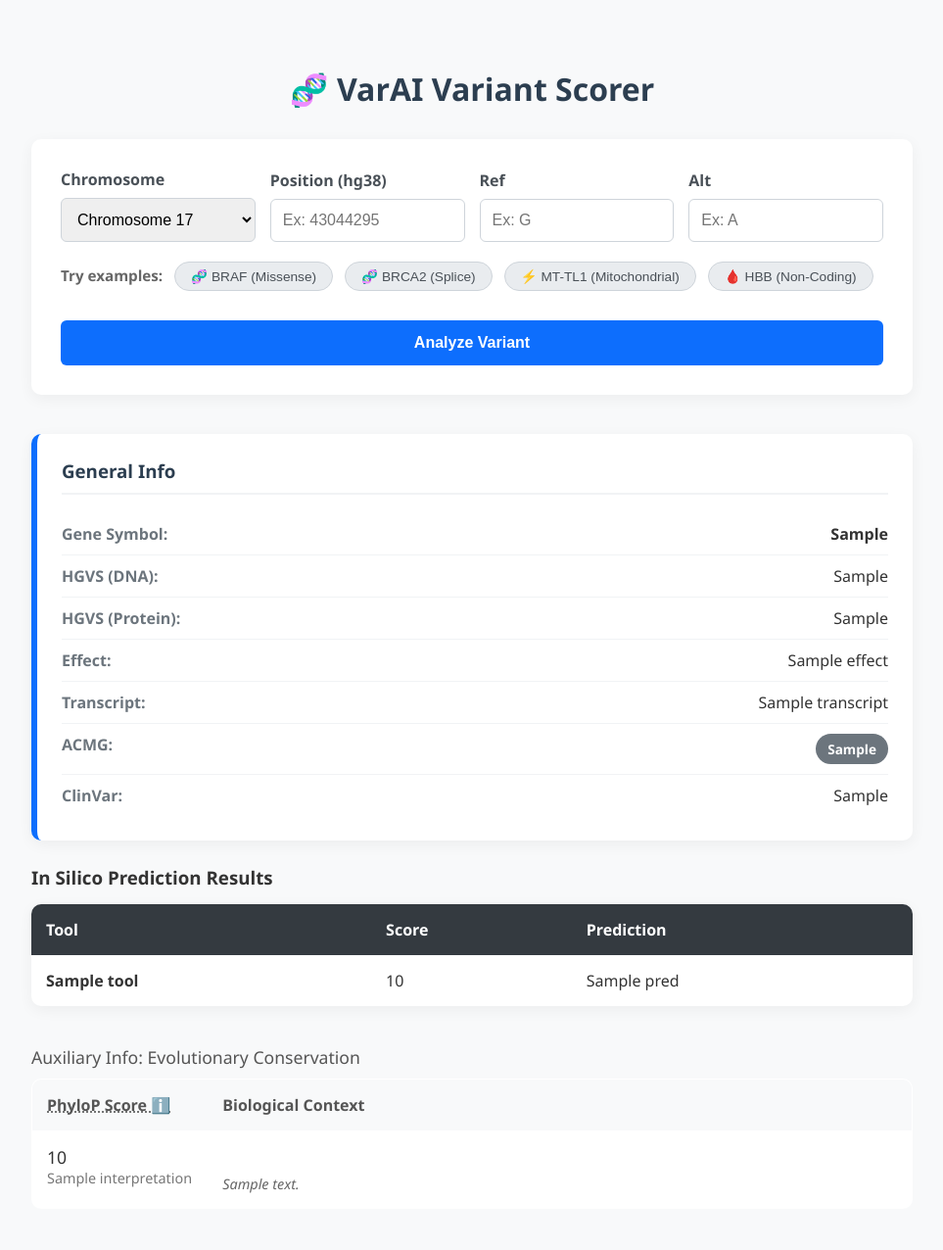
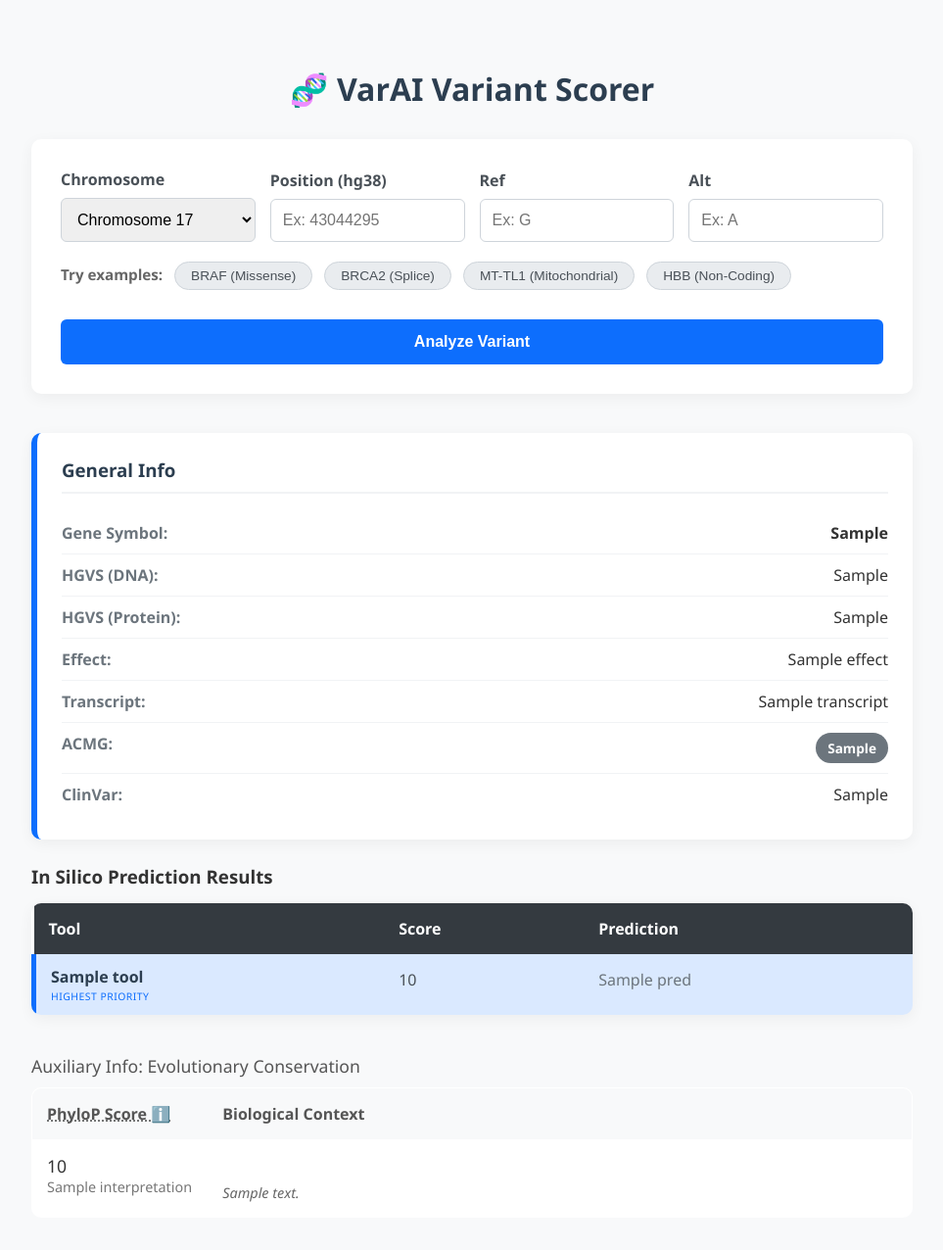
Before and after one commit to safiderum/thesis_project, a Django app: template variants/templates/variants/home.html in a window 1280 px wide. Shown: the top 1276 px of the page at 98% size, without its empty margins (158-1121 px from the left). Before the commit the page ends 1218 px from the top, so only its background shows below. Run offline with Django 4.2, Linux system fonts and the light colour scheme; tables that the repository leaves empty hold one stand-in row (values such as "Sample post"); the template is opened without the code that fills it: values that come from a table or form of the project are taken from there, most other values are stand-ins (such as "Sample title", 1, 10 or a date in 2020).

Commit message:
refine UI styles

```diff
--- a/variants/templates/variants/home.html
+++ b/variants/templates/variants/home.html
@@ -81,19 +81,19 @@
                 <strong>Try examples:</strong>
 
                 <button type="button" class="example-btn" onclick="loadExample('7', '140753336', 'A', 'T')">
-                    🧬 BRAF (Missense)
+                    BRAF (Missense)
                 </button>
 
                 <button type="button" class="example-btn" onclick="loadExample('13', '32326151', 'G', 'A')">
-                    🧬 BRCA2 (Splice)
+                    BRCA2 (Splice)
                 </button>
 
                 <button type="button" class="example-btn" onclick="loadExample('M', '3243', 'A', 'G')">
-                    ⚡ MT-TL1 (Mitochondrial)
+                    MT-TL1 (Mitochondrial)
                 </button>
 
                 <button type="button" class="example-btn" onclick="loadExample('11', '5227098', 'T', 'G')">
-                    🩸 HBB (Non-Coding)
+                    HBB (Non-Coding)
                 </button>
             </div>
 
@@ -143,16 +143,32 @@
             </thead>
             <tbody>
                 {% for tool, data in predictions.items %}
-                <tr>
-                    <td><strong>{{ tool }}</strong></td>
-                    <td>{{ data.score }}</td>
+                <tr style="
+                    {% if forloop.counter == 1 %} background-color: rgba(13, 110, 253, 0.15); border-left: 5px solid #0d6efd;
+                    {% elif forloop.counter == 2 %} background-color: rgba(13, 110, 253, 0.10); border-left: 5px solid rgba(13, 110, 253, 0.7);
+                    {% elif forloop.counter == 3 %} background-color: rgba(13, 110, 253, 0.07); border-left: 5px solid rgba(13, 110, 253, 0.4);
+                    {% elif forloop.counter == 4 %} background-color: rgba(13, 110, 253, 0.04); border-left: 5px solid rgba(13, 110, 253, 0.2);
+                    {% elif forloop.counter == 5 %} background-color: rgba(13, 110, 253, 0.02);
+                    {% endif %}
+                ">
+                    <td style="padding: 12px 15px;">
+                        <span style="font-weight: {% if forloop.first %}700{% else %}500{% endif %}; color: #2c3e50;">
+                            {{ tool }}
+                        </span>
+                        {% if forloop.first %}
+                            <span style="display: block; font-size: 0.65rem; color: #0d6efd; text-transform: uppercase; letter-spacing: 0.5px; margin-top: 2px;">
+                                Highest Priority
+                            </span>
+                        {% endif %}
+                    </td>
+                    <td style="color: #495057;">{{ data.score }}</td>
                     <td>
                         {% if "Pathogenic" in data.pred or "Damaging" in data.pred %}
-                            <span style="color: #dc3545; font-weight: bold;">{{ data.pred }}</span>
+                            <span style="color: #dc3545; font-weight: 600;">{{ data.pred }}</span>
                         {% elif "Benign" in data.pred or "Tolerated" in data.pred %}
-                            <span style="color: #198754; font-weight: bold;">{{ data.pred }}</span>
+                            <span style="color: #198754; font-weight: 600;">{{ data.pred }}</span>
                         {% else %}
-                            {{ data.pred }}
+                            <span style="color: #6c757d;">{{ data.pred }}</span>
                         {% endif %}
                     </td>
                 </tr>
```
